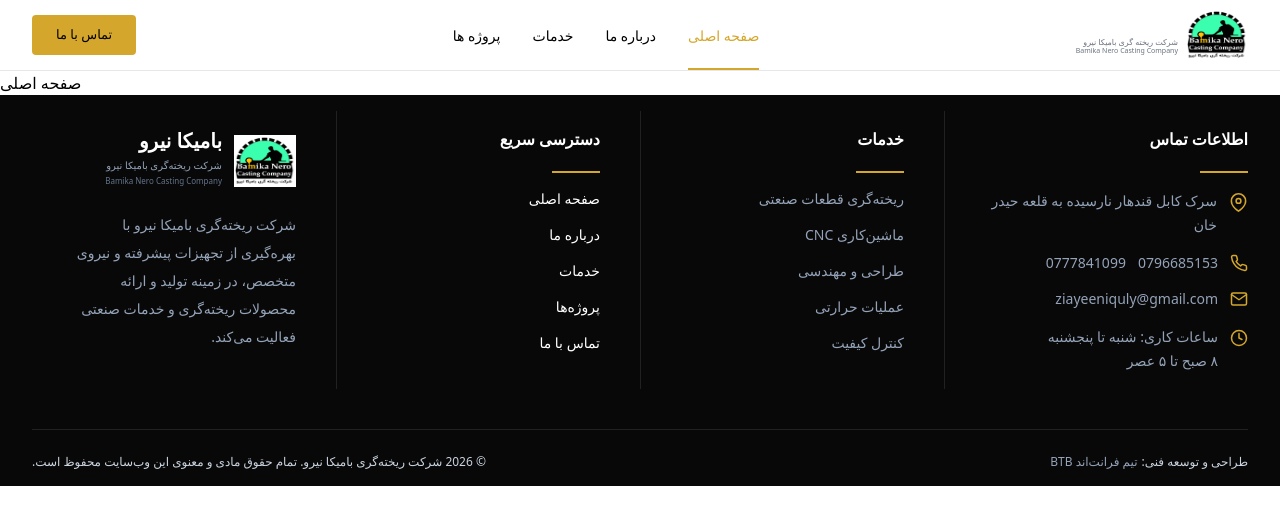
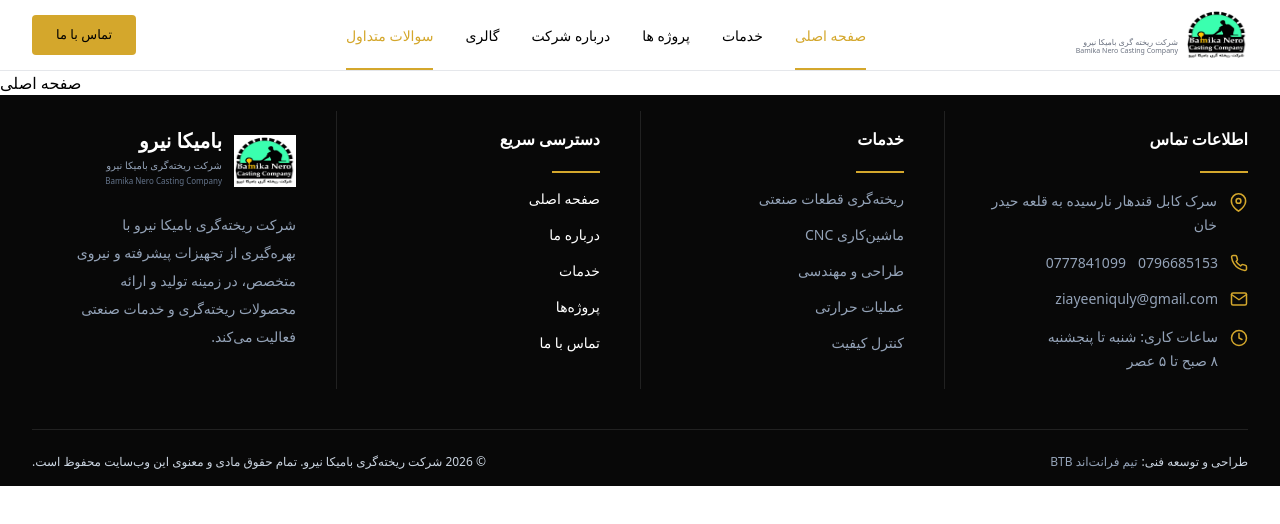
Before and after one commit to BTB-Team/BamikaNero, a React (Vite) app: page / in a window 1280 px wide. Shown: the top 524 px of the page. Built offline with nearby package versions, Linux system fonts and the light colour scheme.

Commit message:
create gallery page

```diff
--- a/src/App.jsx
+++ b/src/App.jsx
@@ -7,7 +7,7 @@ import Project from "./pages/project/Project";
 import Services from "./pages/services/Services";
 import ServiceDetail from "./pages/services/ServiceDetail";
 import ProjectDetail from "./pages/project/ProjectDetail";
-
+import Gallery from "./pages/gallery/Gallery";
 function App() {
   return (
     <HashRouter>
@@ -20,6 +20,7 @@ function App() {
           <Route path="/project/:id" element={<ProjectDetail />} />
           <Route path="/services" element={<Services />} />
           <Route path="/services/:id" element={<ServiceDetail />} />
+          <Route path="/gallery" element={<Gallery />} />
         </Route>
       </Routes>
     </HashRouter>
--- a/src/components/header/Navbar.jsx
+++ b/src/components/header/Navbar.jsx
@@ -5,9 +5,11 @@ import Logo from "../../assets/logo.jpg";
 
 const navItems = [
   {title: "صفحه اصلی", path: "/"},
-  {title: "درباره ما", path: "/about"},
   {title: "خدمات", path: "/services"},
   {title: "پروژه ها", path: "/project"},
+  {title: "درباره شرکت", path: "/about"},
+  {title: "گالری", path: "/gallery"},
+  {title: "سوالات متداول", path: "/?to=faq-section"},
 ];
 
 const NavBar = () => {
--- /dev/null
+++ b/src/pages/gallery/Gallery.jsx
@@ -0,0 +1,7 @@
+export default function Gallery() {
+  return (
+    <div>
+      <h1>گالری</h1>
+    </div>
+  );
+}
```
Also changed, not shown: 2 other files (tests, documents, lock files or other folders).
